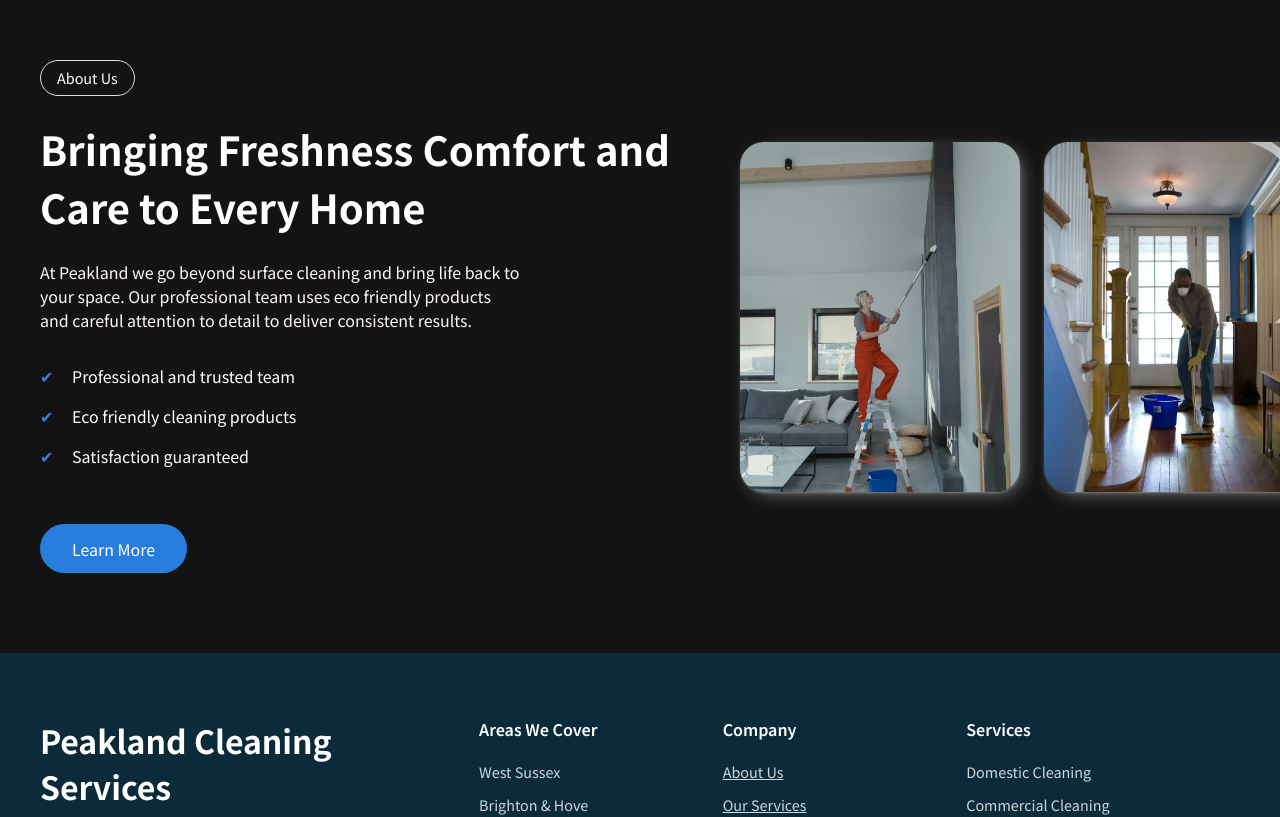
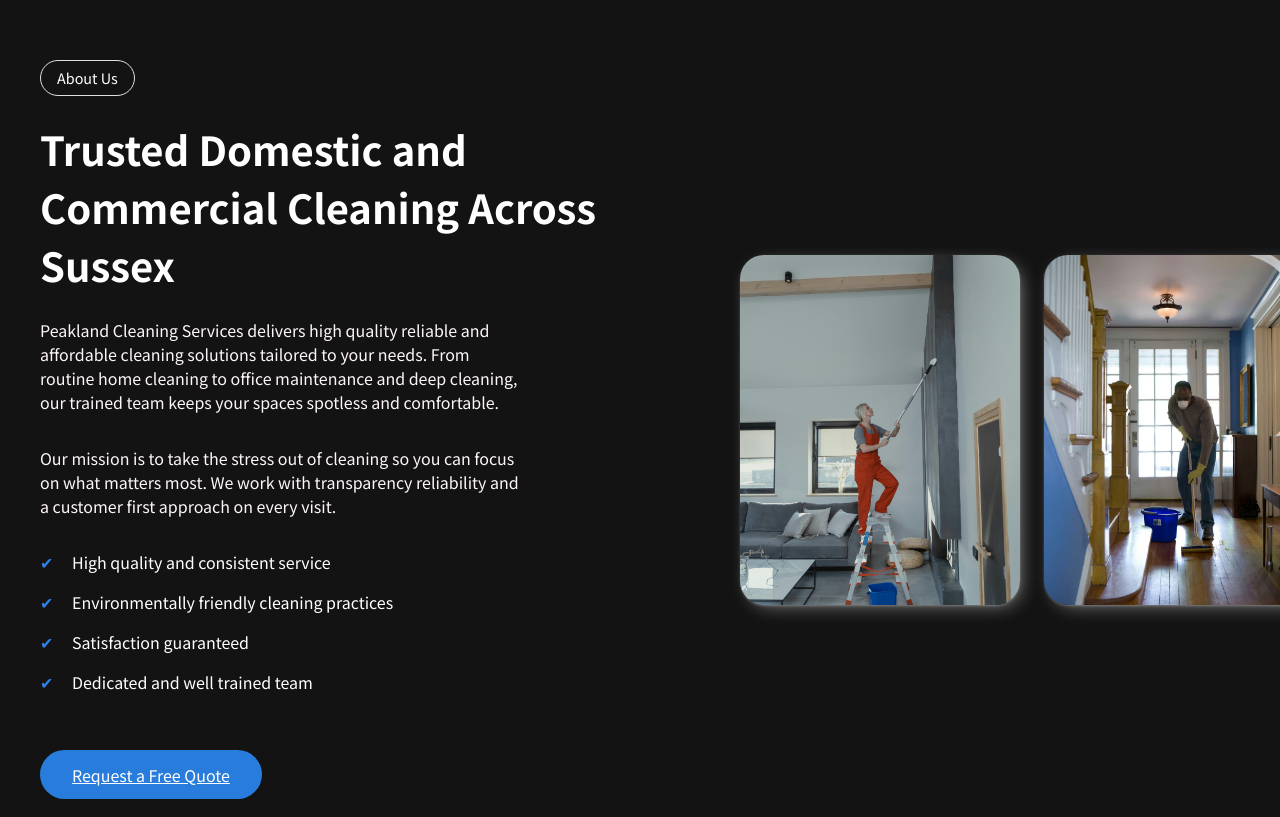
Before and after one commit to tgulu/PeakLand, a React (Vite) app: page / in a window 1280 px wide. Shown: the part 820-1637 px from the top of the page. Built offline with nearby package versions, Linux system fonts and the light colour scheme; a web font is replaced by a local one.

Commit message:
change info in about section

```diff
--- a/src/pages/About/About.jsx
+++ b/src/pages/About/About.jsx
@@ -1,3 +1,4 @@
+import { Link } from "react-router-dom";
 import styles from "./About.module.css";
 import aboutOne from "../../assets/ladderClean.jpg";
 import aboutTwo from "../../assets/mop.jpg";
@@ -11,26 +12,38 @@ const About = () => {
           <span className={styles.about__badge}>About Us</span>
 
           <h2 className={styles.about__title}>
-            Bringing Freshness Comfort and Care to Every Home
+            Trusted Domestic and Commercial Cleaning Across Sussex
           </h2>
 
           <p className={styles.about__text}>
-            At Peakland we go beyond surface cleaning and bring life back to
-            your space. Our professional team uses eco friendly products and
-            careful attention to detail to deliver consistent results.
+            Peakland Cleaning Services delivers high quality reliable and
+            affordable cleaning solutions tailored to your needs. From routine
+            home cleaning to office maintenance and deep cleaning, our trained
+            team keeps your spaces spotless and comfortable.
+          </p>
+
+          <p className={styles.about__text}>
+            Our mission is to take the stress out of cleaning so you can focus
+            on what matters most. We work with transparency reliability and a
+            customer first approach on every visit.
           </p>
 
           <ul className={styles.about__list}>
             <li className={styles.about__list_item}>
-              Professional and trusted team
+              High quality and consistent service
             </li>
             <li className={styles.about__list_item}>
-              Eco friendly cleaning products
+              Environmentally friendly cleaning practices
             </li>
             <li className={styles.about__list_item}>Satisfaction guaranteed</li>
+            <li className={styles.about__list_item}>
+              Dedicated and well trained team
+            </li>
           </ul>
 
-          <button className={styles.about__button}>Learn More</button>
+          <Link to="/contact" className={styles.about__button}>
+            Request a Free Quote
+          </Link>
         </div>
 
         {/* Right images */}
```
